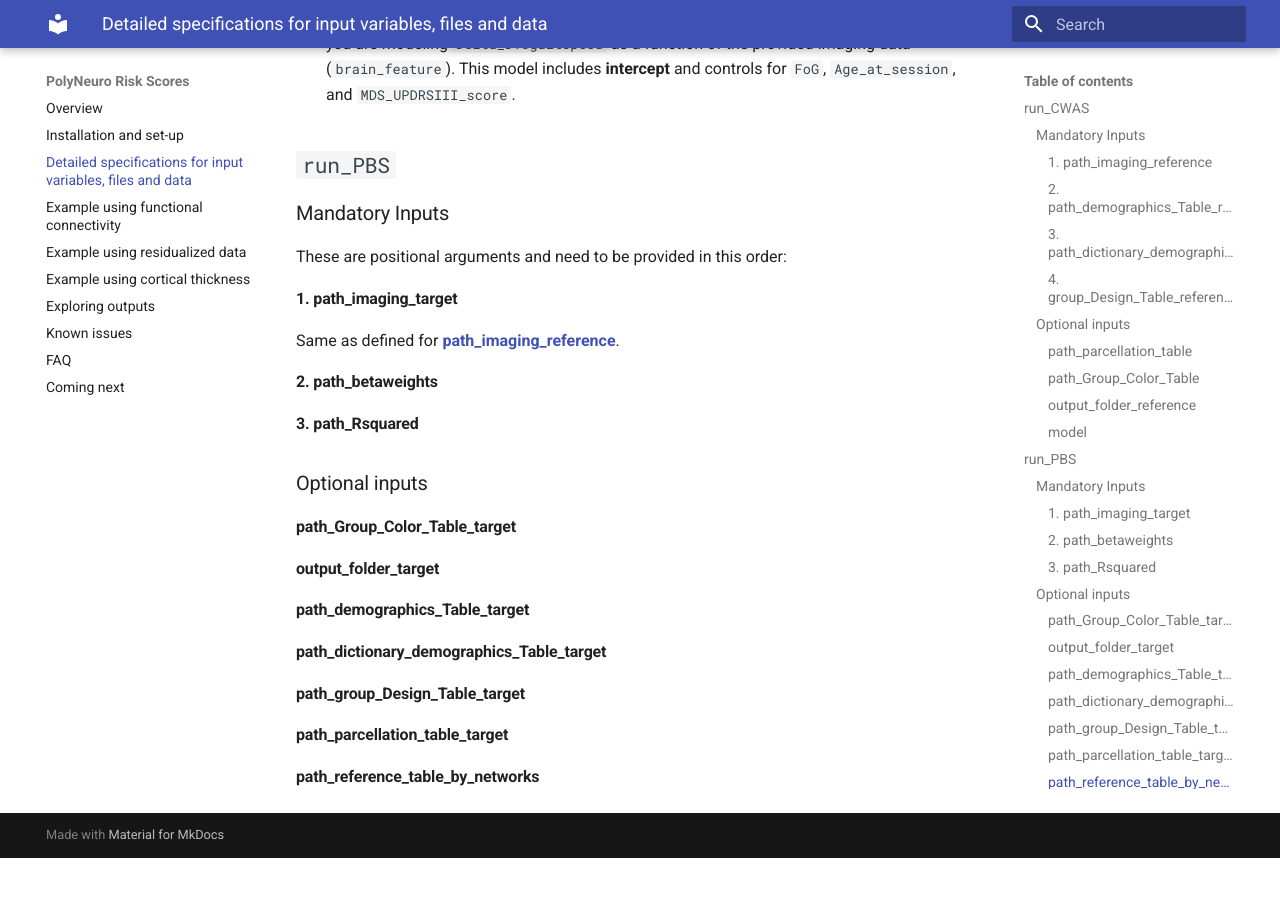
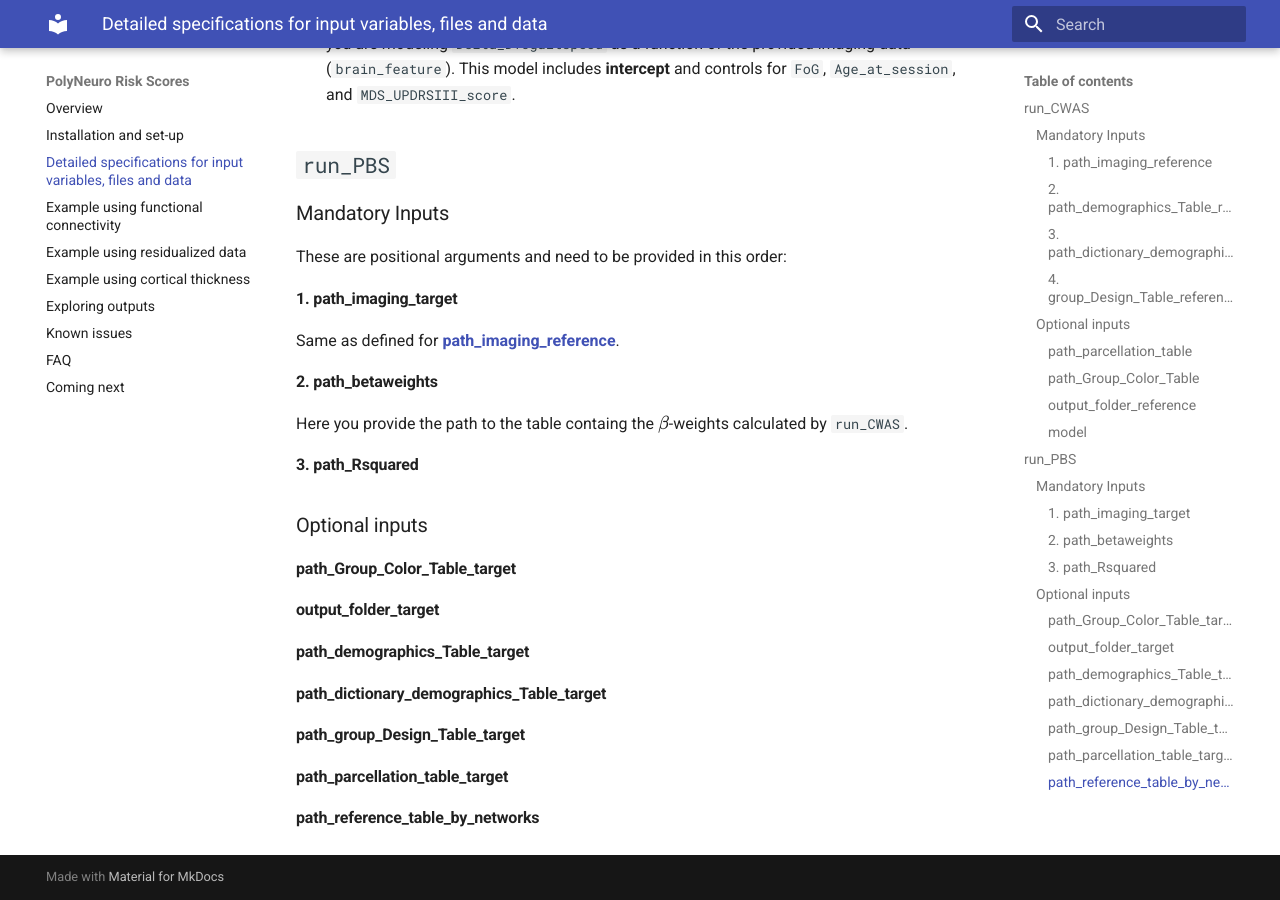
Before and after one commit to omiranda/polyneuro_risk_score, an MkDocs documentation site: the page built from docs/detailed_description.md, in a window 1280 px wide and 900 px high, scrolled down 3653 px. Built offline with MkDocs 1.6.1 and Material for MkDocs 9.7.7, drawn with Linux system fonts in a browser that asks for light colours; formulas are drawn with MathJax 3; old or Windows-style settings are respelled for this version of MkDocs; before the commit the page ends 4511 px from its top, so only the background shows below that.

Commit message:
Update detailed_description.md

```diff
--- a/docs/detailed_description.md
+++ b/docs/detailed_description.md
@@ -95,6 +95,7 @@ These are positional arguments and need to be provided in this order:
 Same as defined for [**path_imaging_reference**](#1-pathimagingreference).
 
 #### 2. **path_betaweights**
+Here you provide the path to the table containg the \\( \beta\\)-weights calculated by `run_CWAS`.
 #### 3. **path_Rsquared**
 
 ### Optional inputs
```
